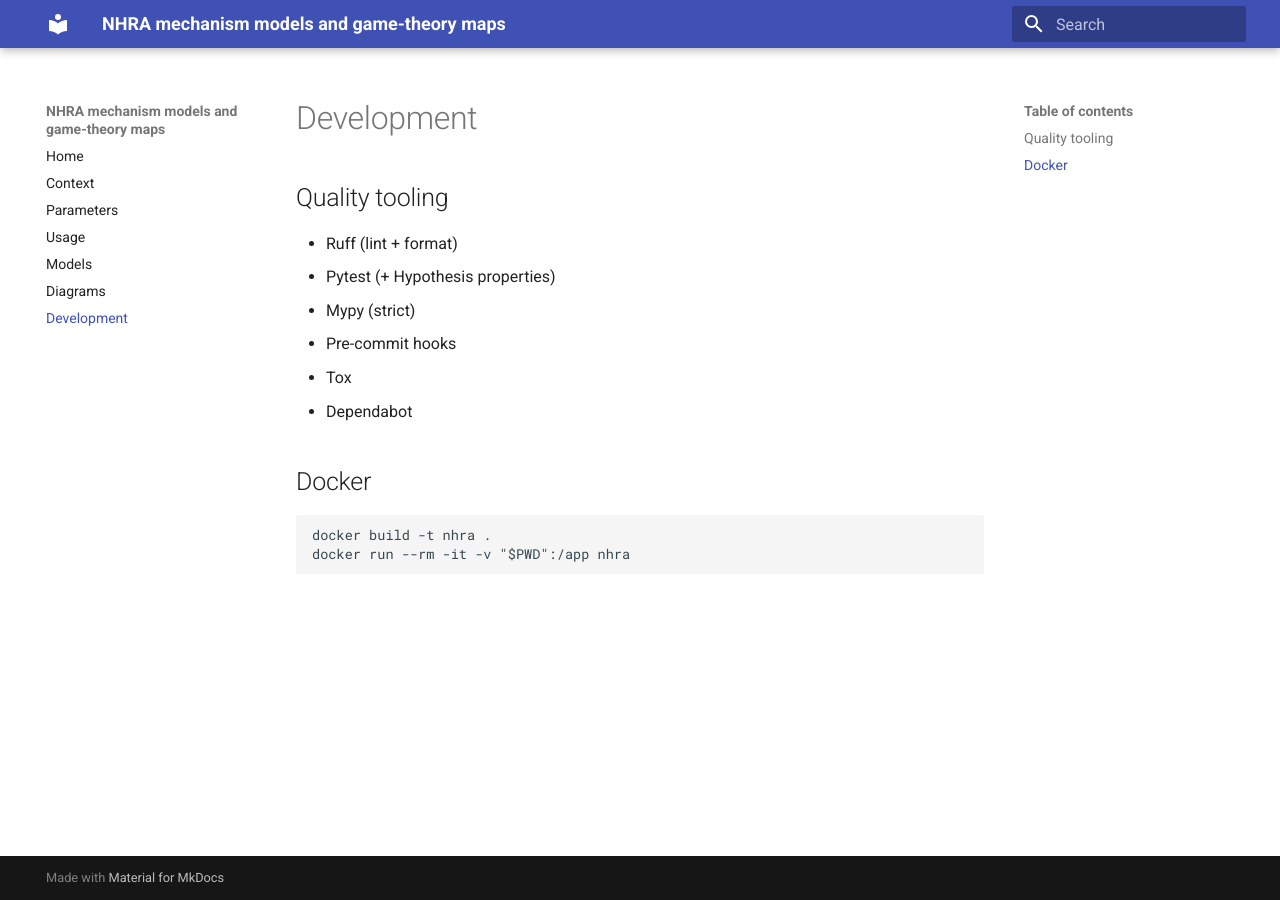
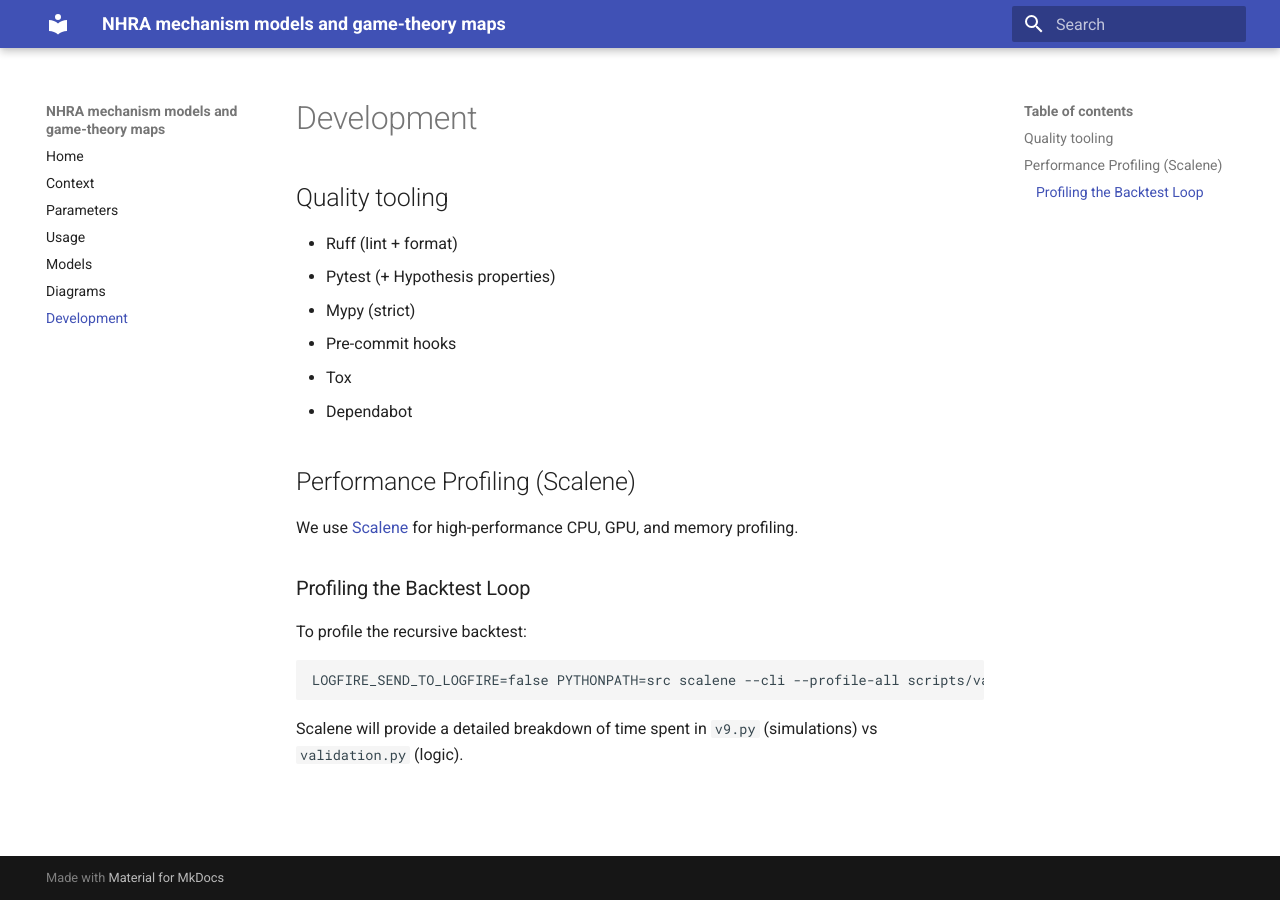
Before and after one commit to edithatogo/nhra_game, an MkDocs documentation site: the page built from docs_mkdocs/dev.md, in a window 1280 px wide. Built offline with MkDocs 1.6.1 and Material for MkDocs 9.7.7, drawn with Linux system fonts in a browser that asks for light colours.

````diff
--- a/docs_mkdocs/dev.md
+++ b/docs_mkdocs/dev.md
@@ -8,8 +8,13 @@
 - Tox
 - Dependabot
 
-## Docker
+## Performance Profiling (Scalene)
+We use [Scalene](https://github.com/plasma-umass/scalene) for high-performance CPU, GPU, and memory profiling.
+
+### Profiling the Backtest Loop
+To profile the recursive backtest:
 ```bash
-docker build -t nhra .
-docker run --rm -it -v "$PWD":/app nhra
+LOGFIRE_SEND_TO_LOGFIRE=false PYTHONPATH=src scalene --cli --profile-all scripts/validation/recursive_backtest.py
 ```
+
+Scalene will provide a detailed breakdown of time spent in `v9.py` (simulations) vs `validation.py` (logic).
````
Also changed, not shown: conductor/tracks/validation_backtesting_20251223/plan.md (+5 -5 lines).
